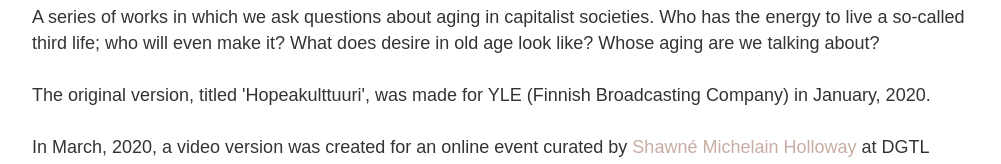
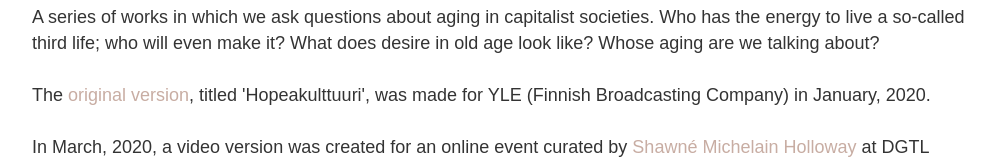
Before and after one commit to usrrname/biitsi, a Gatsby site: page / in a window 1280 px wide. Shown: the part 1001-1165 px from the top of the page, without its empty margins (274-1275 px from the left). Built offline with nearby package versions, Linux system fonts and the light colour scheme; Gatsby itself is replaced by a stand-in of ours.

Commit message:
Update Project “silver-epoch/index”

```diff
--- a/src/pages/_projects/silver-epoch/index.md
+++ b/src/pages/_projects/silver-epoch/index.md
@@ -7,7 +7,7 @@ image:
 ---
 A series of works in which we ask questions about aging in capitalist societies.  Who has the energy to live a so-called third life; who will even make it? What does desire in old age look like? Whose aging are we talking about?
 
-The original version, titled 'Hopeakulttuuri', was made for YLE (Finnish Broadcasting Company) in January, 2020.
+The [original version](https://areena.yle.fi/1-50430330), titled 'Hopeakulttuuri', was made for YLE (Finnish Broadcasting Company) in January, 2020.
 
 In March, 2020, a video version was created for an online event curated by [Shawné Michelain Holloway](https://www.shawnemichaelainholloway.com/) at DGTL FMNSM, Berlin.
 
```
